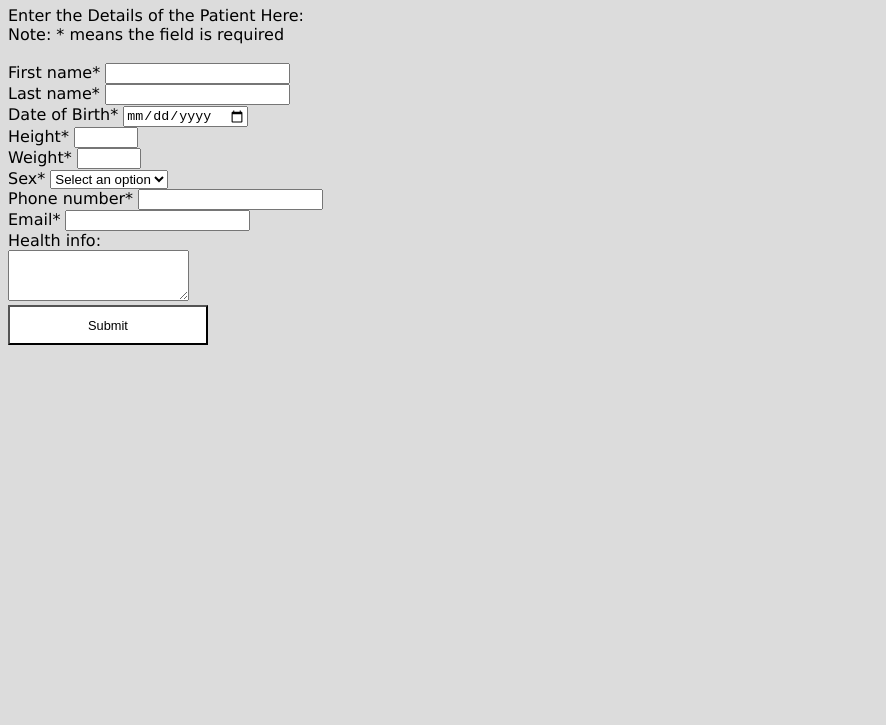
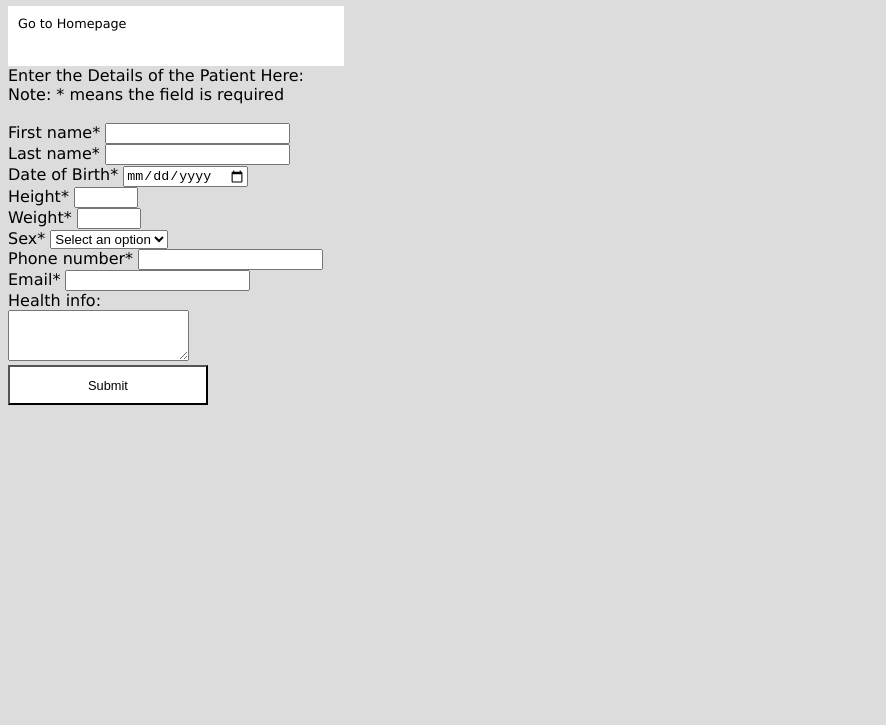
Before and after one commit to Cameronb09/Patient-Record-System, a plain HTML site: page index.html in a window 1280 px wide. Shown: the part 75-800 px from the top of the page, without its empty margins (0-886 px from the left). Drawn offline with Linux system fonts and the light colour scheme.

Commit message:
Final upload

```diff
--- a/index.html
+++ b/index.html
@@ -9,8 +9,10 @@
 <body>
     <h1>Create a New Patient</h1>
 
+    <div class="box" onclick="window.location.href='home.html'">Go to Homepage</div>
+
     <div>Enter the Details of the Patient Here:
-        <br>
+    <br>
     Note: * means the field is required</div>
 
     <br>
```
